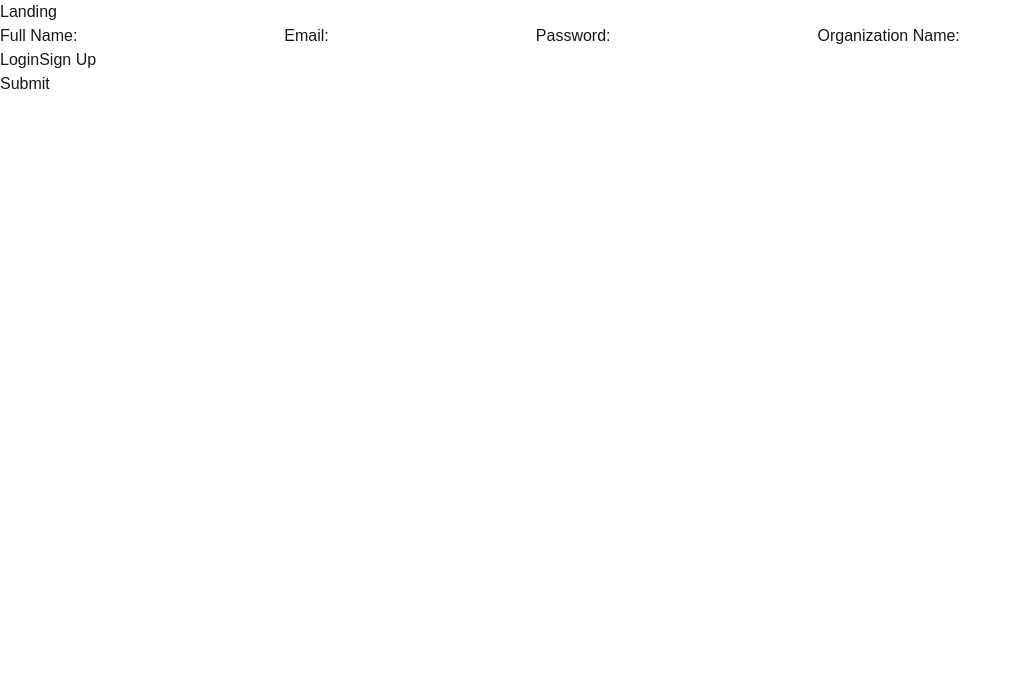
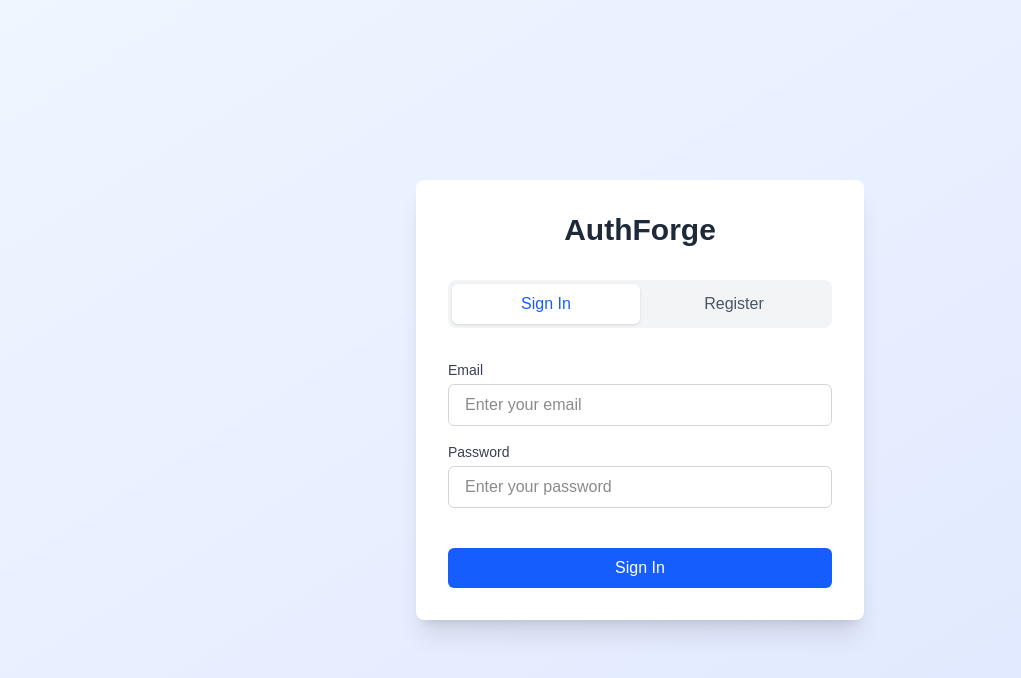
Before and after one commit to SamuelLangenfeld/authforge, a Next.js app in the folder app/: page / in a window 1280 px wide. Shown: the top 678 px of the page, without its empty margins (0-1021 px from the left). Built offline with nearby package versions, Linux system fonts and the light colour scheme.

Commit message:
update landing page with styling. allow user to toggle beteen sign in and register

```diff
--- a/app/src/app/dashboard/Sidebar.tsx
+++ b/app/src/app/dashboard/Sidebar.tsx
@@ -1,6 +1,5 @@
 "use client";
 
-import { useState } from "react";
 import { useRouter } from "next/navigation";
 import { User } from "@/app/lib/types";
 
--- a/app/src/app/landing/page.tsx
+++ b/app/src/app/landing/page.tsx
@@ -7,85 +7,173 @@ export default function Landing() {
   const [password, setPassword] = useState("");
   const [organization, setOrganization] = useState("");
   const [name, setName] = useState("");
-  const [loginType, setLoginType] = useState("login");
+  const [mode, setMode] = useState<"signin" | "register">("signin");
+  const [error, setError] = useState("");
   const router = useRouter();
 
   const handleLogin: React.FormEventHandler = async (e) => {
     e.preventDefault();
-    let res;
+    setError("");
     try {
-      res = await fetch("/api/auth/login", {
+      const res = await fetch("/api/auth/login", {
         headers: {
           "Content-Type": "application/json",
         },
         method: "POST",
         body: JSON.stringify({ email, password }),
       });
+
+      const data = await res.json();
+
+      if (res.ok) {
         router.push("/dashboard");
+      } else {
+        setError(data.message || "Login failed");
+      }
     } catch {
-      console.log("danger");
+      setError("An error occurred. Please try again.");
     }
   };
 
   const handleSignup: React.FormEventHandler = async (e) => {
     e.preventDefault();
-    let res;
+    setError("");
     try {
-      res = await fetch("/api/auth/register", {
+      const res = await fetch("/api/auth/register", {
         headers: {
           "Content-Type": "application/json",
         },
         method: "POST",
         body: JSON.stringify({ email, password, orgName: organization, name }),
       });
+
+      const data = await res.json();
+
+      if (res.ok) {
         router.push("/dashboard");
+      } else {
+        setError(data.message || "Registration failed");
+      }
     } catch {
-      console.log("danger");
+      setError("An error occurred. Please try again.");
     }
   };
 
   return (
-    <>
-      <h1>Landing</h1>
+    <div className="min-h-screen bg-gradient-to-br from-blue-50 to-indigo-100 flex items-center justify-center p-4">
+      <div className="bg-white rounded-lg shadow-xl w-full max-w-md p-8">
+        <h1 className="text-3xl font-bold text-center text-gray-800 mb-8">
+          AuthForge
+        </h1>
+        <div className="flex mb-8 bg-gray-100 rounded-lg p-1">
+          <button
+            type="button"
+            onClick={() => {
+              setMode("signin");
+              setError("");
+            }}
+            className={`flex-1 py-2 px-4 rounded-md font-medium transition-colors ${
+              mode === "signin"
+                ? "bg-white text-blue-600 shadow"
+                : "text-gray-600 hover:text-gray-800"
+            }`}
+          >
+            Sign In
+          </button>
+          <button
+            type="button"
+            onClick={() => {
+              setMode("register");
+              setError("");
+            }}
+            className={`flex-1 py-2 px-4 rounded-md font-medium transition-colors ${
+              mode === "register"
+                ? "bg-white text-blue-600 shadow"
+                : "text-gray-600 hover:text-gray-800"
+            }`}
+          >
+            Register
+          </button>
+        </div>
+        {error && (
+          <div className="mb-4 p-3 bg-red-50 border border-red-200 text-red-700 rounded-md text-sm">
+            {error}
+          </div>
+        )}
         <form
-        onSubmit={(e) =>
-          loginType === "login" ? handleLogin(e) : handleSignup(e)
-        }
+          onSubmit={mode === "signin" ? handleLogin : handleSignup}
+          className="space-y-4"
         >
-        <label>Full Name:</label>
+          {mode === "register" && (
+            <div>
+              <label className="block text-sm font-medium text-gray-700 mb-1">
+                Full Name
+              </label>
               <input
                 type="text"
                 name="name"
+                value={name}
                 onChange={(e) => setName(e.target.value)}
-        ></input>
-        <label>Email:</label>
+                required
+                className="w-full px-4 py-2 border border-gray-300 rounded-md focus:ring-2 focus:ring-blue-500 focus:border-transparent outline-none transition"
+                placeholder="Enter your full name"
+              />
+            </div>
+          )}
+
+          <div>
+            <label className="block text-sm font-medium text-gray-700 mb-1">
+              Email
+            </label>
             <input
               type="email"
               name="email"
+              value={email}
               onChange={(e) => setEmail(e.target.value)}
-        ></input>
-        <label>Password:</label>
+              required
+              className="w-full px-4 py-2 border border-gray-300 rounded-md focus:ring-2 focus:ring-blue-500 focus:border-transparent outline-none transition"
+              placeholder="Enter your email"
+            />
+          </div>
+
+          <div>
+            <label className="block text-sm font-medium text-gray-700 mb-1">
+              Password
+            </label>
             <input
               type="password"
               name="password"
+              value={password}
               onChange={(e) => setPassword(e.target.value)}
-        ></input>
-        <label>Organization Name:</label>
+              required
+              className="w-full px-4 py-2 border border-gray-300 rounded-md focus:ring-2 focus:ring-blue-500 focus:border-transparent outline-none transition"
+              placeholder="Enter your password"
+            />
+          </div>
+          {mode === "register" && (
+            <div>
+              <label className="block text-sm font-medium text-gray-700 mb-1">
+                Organization Name
+              </label>
               <input
                 type="text"
                 name="organization"
+                value={organization}
                 onChange={(e) => setOrganization(e.target.value)}
-        ></input>
-        <div>
-          <button type="button" onClick={() => setLoginType("login")}>
-            Login
+                required
+                className="w-full px-4 py-2 border border-gray-300 rounded-md focus:ring-2 focus:ring-blue-500 focus:border-transparent outline-none transition"
+                placeholder="Enter organization name"
+              />
+            </div>
+          )}
+          <button
+            type="submit"
+            className="w-full bg-blue-600 text-white py-2 px-4 rounded-md font-medium hover:bg-blue-700 focus:outline-none focus:ring-2 focus:ring-blue-500 focus:ring-offset-2 transition mt-6"
+          >
+            {mode === "signin" ? "Sign In" : "Create Account"}
           </button>
-          <button type="button" onClick={() => setLoginType("signup")}>
-            Sign Up
-          </button>
+        </form>
       </div>
-        <button type="submit">Submit</button>
-      </form>
-    </>
+    </div>
   );
 }
```
Lines whose indentation alone changed are shown as unchanged.
